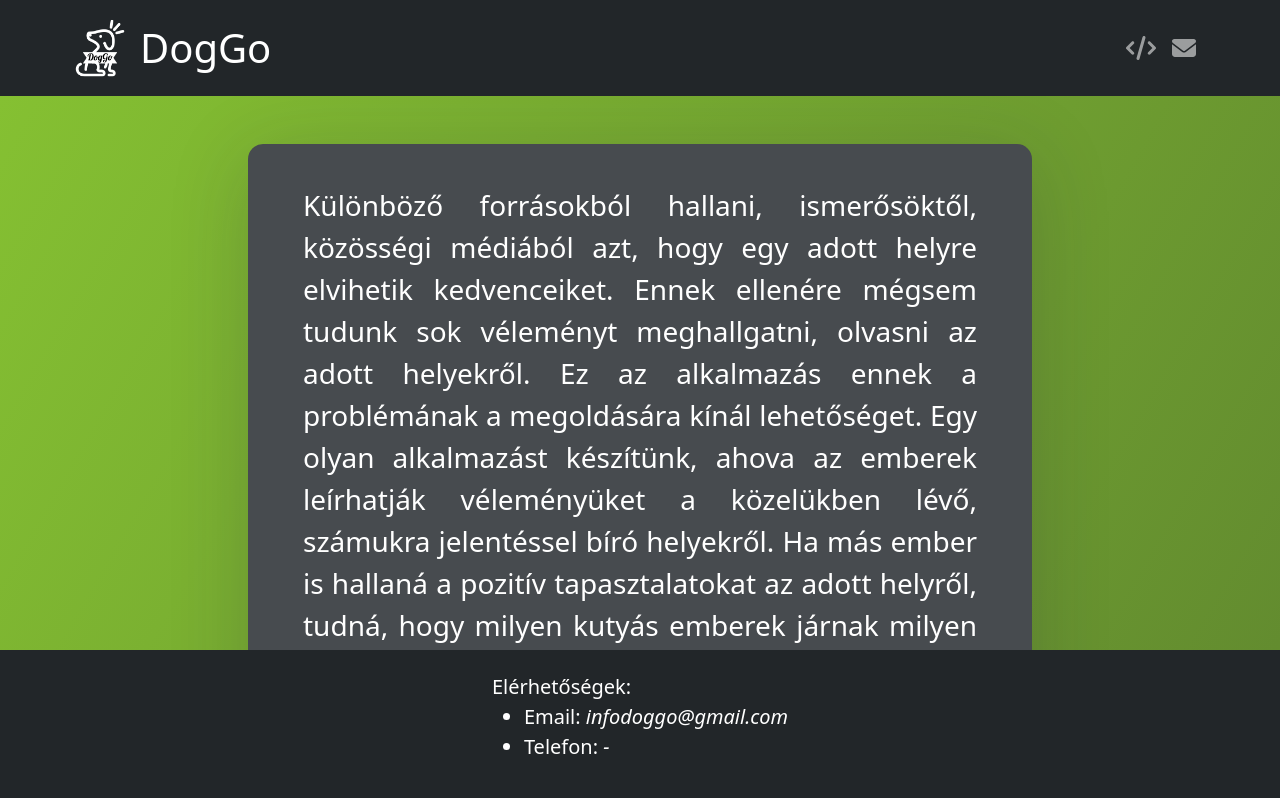
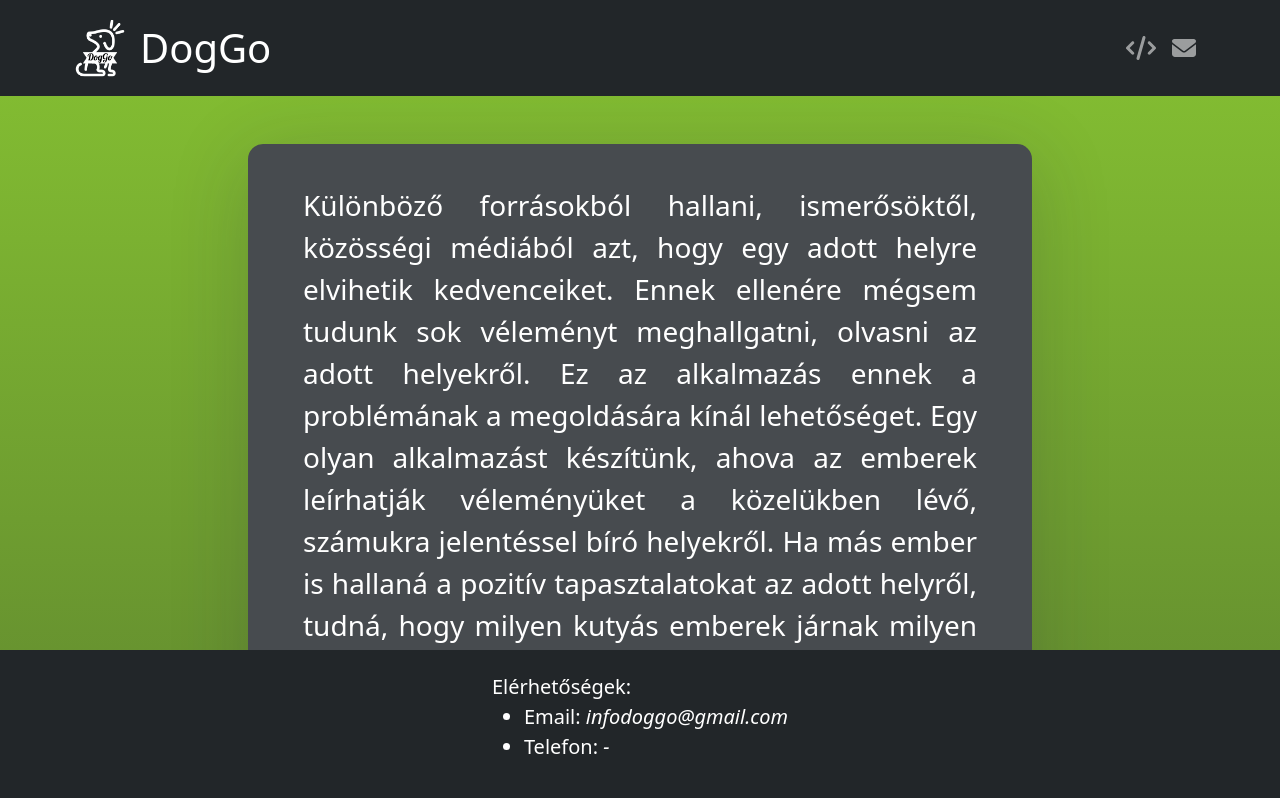
Before and after one commit to kilianmarcell/DogGo_Web, a Vue app: page / in a window 1280 px wide. Shown: the top 798 px of the page. Built offline with nearby package versions, Linux system fonts and the light colour scheme.

Commit message:
Footer javítva

```diff
--- a/src/App.vue
+++ b/src/App.vue
@@ -30,7 +30,7 @@ export default {
 <style>
   body {
     height: 100vh;
-    background: linear-gradient(120deg, #86C232, #61892F);
+    background: linear-gradient(180deg, #86C232, #61892F);
   }
 
   #middle {
```
